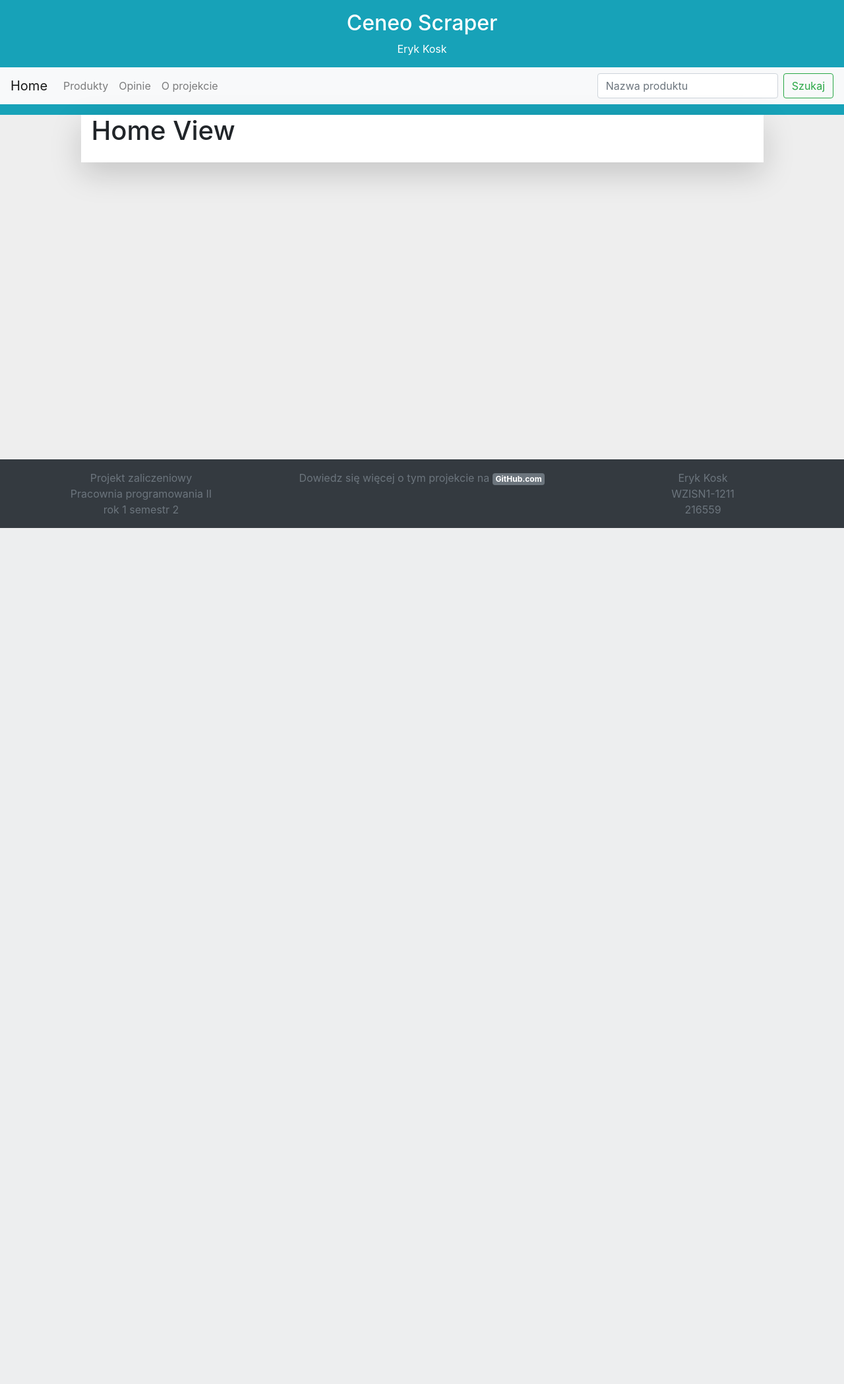
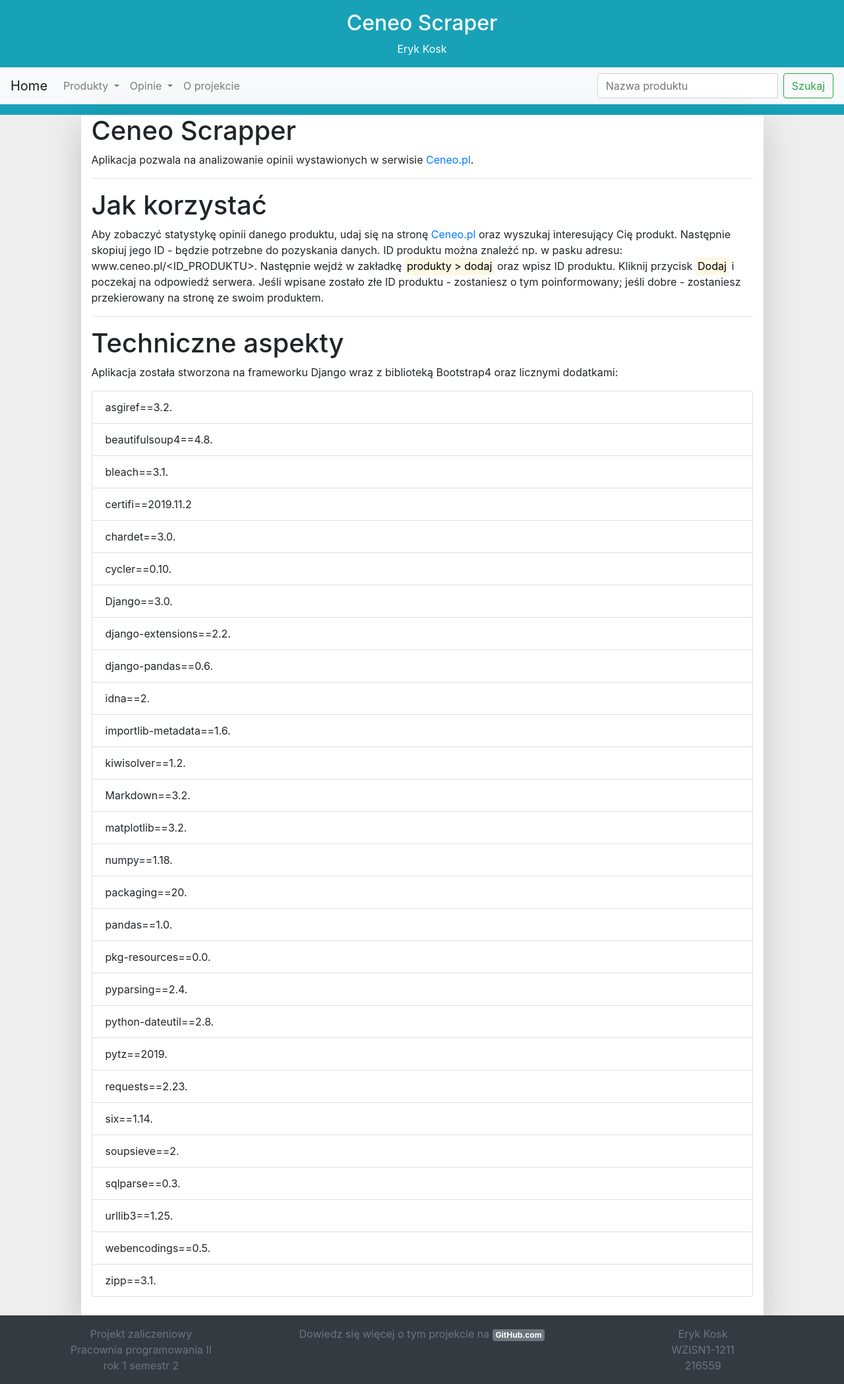
Before and after one commit to e-kosk/ceneo_scraper, a Django app: page / in a window 1280 px wide. Shown: the whole page at 66% size. Before the commit the page ends 800 px from the top, so only its background shows below. Run offline with Django 3.2, Linux system fonts and the light colour scheme; some libraries are stand-ins or nearby versions.

Commit message:
home page, about page

```diff
--- a/ceneo_scrapper/ceneo_scrapper/settings.py
+++ b/ceneo_scrapper/ceneo_scrapper/settings.py
@@ -105,7 +105,8 @@
 # Internationalization
 # https://docs.djangoproject.com/en/3.0/topics/i18n/
 
-LANGUAGE_CODE = 'en-us'
+# LANGUAGE_CODE = 'en-us'
+LANGUAGE_CODE = 'pl-pl'
 
 TIME_ZONE = 'UTC'
 
--- a/ceneo_scrapper/scrapper_app/templates/about.html
+++ b/ceneo_scrapper/scrapper_app/templates/about.html
@@ -5,5 +5,9 @@
 {% endblock %}
 
 {% block content %}
-    <h1>About View</h1>
+    <h1>O projekcie</h1>
+    <hr>
+    <p>
+        {{ md | safe }}
+    </p>
 {% endblock %}
--- a/ceneo_scrapper/scrapper_app/templates/home.html
+++ b/ceneo_scrapper/scrapper_app/templates/home.html
@@ -5,5 +5,32 @@
 {% endblock %}
 
 {% block content %}
-    <h1>Home View</h1>
+    <h1>Ceneo Scrapper</h1>
+    <p>
+        Aplikacja pozwala na analizowanie opinii wystawionych w serwisie <a href="https://www.ceneo.pl" target="_blank">Ceneo.pl</a>.
+    </p>
+
+    <hr>
+
+    <h1>Jak korzystać</h1>
+    <p>
+        Aby zobaczyć statystykę opinii danego produktu, udaj się na stronę <a href="https://www.ceneo.pl" target="_blank">Ceneo.pl</a>
+        oraz wyszukaj interesujący Cię produkt. Następnie skopiuj jego ID - będzie potrzebne do pozyskania danych.
+        ID produktu można znależć np. w pasku adresu: www.ceneo.pl/&lt;ID_PRODUKTU&gt;. Następnie wejdż w zakładkę
+        <mark>produkty &gt; dodaj</mark> oraz wpisz ID produktu. Kliknij przycisk <mark>Dodaj</mark> i poczekaj
+        na odpowiedź serwera. Jeśli wpisane zostało złe ID produktu - zostaniesz o tym poinformowany; jeśli dobre -
+        zostaniesz przekierowany na stronę ze swoim produktem.
+    </p>
+
+    <hr>
+
+    <h1>Techniczne aspekty</h1>
+    <p>
+        Aplikacja została stworzona na frameworku Django wraz z biblioteką Bootstrap4 oraz licznymi dodatkami:
+        <ul class="list-group">
+            {% for dependecy in dependencies %}
+                <li class="list-group-item">{{ dependecy }}</li>
+            {% endfor %}
+        </ul>
+    </p>
 {% endblock %}
--- a/ceneo_scrapper/scrapper_app/templates/main.html
+++ b/ceneo_scrapper/scrapper_app/templates/main.html
@@ -6,11 +6,16 @@
     <meta charset="UTF-8">
     <meta name="viewport" content="width=device-width, initial-scale=1, shrink-to-fit=no">
     <title>{% block title %}Ceneo Scrapper{% endblock %}</title>
-    <link rel="stylesheet" href="https://stackpath.bootstrapcdn.com/bootstrap/4.5.0/css/bootstrap.min.css" integrity="sha384-9aIt2nRpC12Uk9gS9baDl411NQApFmC26EwAOH8WgZl5MYYxFfc+NcPb1dKGj7Sk" crossorigin="anonymous">
+    <link rel="stylesheet" href="https://stackpath.bootstrapcdn.com/bootstrap/4.5.0/css/bootstrap.min.css"
+          integrity="sha384-9aIt2nRpC12Uk9gS9baDl411NQApFmC26EwAOH8WgZl5MYYxFfc+NcPb1dKGj7Sk" crossorigin="anonymous">
     <link rel="stylesheet" href="{% static 'scrapper_app/css/main.css' %}">
     <script src="{% static 'scrapper_app/js/jQuery.js' %}"></script>
-    <script src="https://stackpath.bootstrapcdn.com/bootstrap/4.5.0/js/bootstrap.min.js" integrity="sha384-OgVRvuATP1z7JjHLkuOU7Xw704+h835Lr+6QL9UvYjZE3Ipu6Tp75j7Bh/kR0JKI" crossorigin="anonymous"></script>
-    <script src="https://cdn.jsdelivr.net/npm/popper.js@1.16.0/dist/umd/popper.min.js" integrity="sha384-Q6E9RHvbIyZFJoft+2mJbHaEWldlvI9IOYy5n3zV9zzTtmI3UksdQRVvoxMfooAo" crossorigin="anonymous"></script>
+    <script src="https://stackpath.bootstrapcdn.com/bootstrap/4.5.0/js/bootstrap.min.js"
+            integrity="sha384-OgVRvuATP1z7JjHLkuOU7Xw704+h835Lr+6QL9UvYjZE3Ipu6Tp75j7Bh/kR0JKI"
+            crossorigin="anonymous"></script>
+    <script src="https://cdn.jsdelivr.net/npm/popper.js@1.16.0/dist/umd/popper.min.js"
+            integrity="sha384-Q6E9RHvbIyZFJoft+2mJbHaEWldlvI9IOYy5n3zV9zzTtmI3UksdQRVvoxMfooAo"
+            crossorigin="anonymous"></script>
     <script src="{% static 'scrapper_app/js/main.js' %}"></script>
     {% block extrastyle %}{% endblock %}
 </head>
@@ -22,7 +27,7 @@
             <p>Eryk Kosk</p>
         </div>
         <nav class="navbar navbar-expand-lg navbar-light bg-light">
-          <a class="navbar-brand" href="/">Home</a>
+            <a class="navbar-brand" href="/">Home</a>
             <button class="navbar-toggler" type="button" data-toggle="collapse" data-target="#navbarSupportedContent"
                     aria-controls="navbarSupportedContent" aria-expanded="false" aria-label="Toggle navigation">
                 <span class="navbar-toggler-icon"></span>
@@ -30,18 +35,33 @@
 
             <div class="collapse navbar-collapse" id="navbarSupportedContent">
                 <ul class="navbar-nav mr-auto">
-                    <li class="nav-item">
-                        <a class="nav-link" href="/products">Produkty</a>
+                    <li class="nav-item dropdown">
+                        <a class="nav-link dropdown-toggle" href="/products" id="navbarDropdownMenuLink" role="button"
+                           data-toggle="dropdown" aria-haspopup="true" aria-expanded="false">
+                            Produkty
+                        </a>
+                        <div class="dropdown-menu" aria-labelledby="navbarDropdownMenuLink">
+                            <a class="dropdown-item" href="/products">Pokaż wszystkie</a>
+                            <a class="dropdown-item" href="/products/add">Dodaj</a>
+                        </div>
                     </li>
-                    <li class="nav-item">
-                        <a class="nav-link" href="/opinions">Opinie</a>
+                    <li class="nav-item dropdown">
+                        <a class="nav-link dropdown-toggle" href="/opinions" id="navbarDropdownMenuLink" role="button"
+                           data-toggle="dropdown" aria-haspopup="true" aria-expanded="false">
+                            Opinie
+                        </a>
+                        <div class="dropdown-menu" aria-labelledby="navbarDropdownMenuLink">
+                            <a class="dropdown-item" href="/opinions">Pokaż wszystkie</a>
+                            <a class="dropdown-item" href="/products/add">Dodaj produkt</a>
+                        </div>
                     </li>
                     <li class="nav-item">
                         <a class="nav-link" href="/about">O projekcie</a>
                     </li>
                 </ul>
                 <form class="form-inline my-2 my-lg-0" method="get" action="/products">
-                    <input class="form-control mr-sm-2" type="search" placeholder="Nazwa produktu" aria-label="Search" name="search">
+                    <input class="form-control mr-sm-2" type="search" placeholder="Nazwa produktu" aria-label="Search"
+                           name="search">
                     <button class="btn btn-outline-success my-2 my-sm-0" type="submit">Szukaj</button>
                 </form>
             </div>
@@ -75,7 +95,8 @@
                     rok 1 semestr 2
                 </div>
                 <div class="col">
-                    Dowiedz się więcej o tym projekcie na <a href="https://www.github.com/e-kosk/ceneo_scraper/"><span class="badge badge-secondary bg-primary-hover">GitHub.com</span></a>
+                    Dowiedz się więcej o tym projekcie na <a href="https://www.github.com/e-kosk/ceneo_scraper/"><span
+                        class="badge badge-secondary bg-primary-hover">GitHub.com</span></a>
                 </div>
                 <div class="col">
                     Eryk Kosk<br>
--- a/ceneo_scrapper/scrapper_app/views.py
+++ b/ceneo_scrapper/scrapper_app/views.py
@@ -1,10 +1,13 @@
 import json
+import os
 
+import markdown
 from django.core import serializers
 from django.http import HttpResponseRedirect
 from django.shortcuts import render, redirect, get_object_or_404
 from django.urls import reverse
 from django.views import View
+from django.conf import settings
 
 from scrapper_app.form import AddProductForm
 from scrapper_app.analyzer import analyze_product
@@ -15,13 +18,24 @@
 class HomeView(View):
 
     def get(self, request):
-        return render(request, 'home.html')
+        with open(os.path.join(settings.BASE_DIR, 'requirements.txt')) as file:
+            context = {
+                'dependencies': [req[:-2] for req in file.readlines()]
+            }
+
+        return render(request, 'home.html', context=context)
 
 
 class AboutView(View):
 
     def get(self, request):
-        return render(request, 'about.html')
+        with open(os.path.join(os.path.dirname(settings.BASE_DIR), 'README.md')) as file:
+            md = markdown.Markdown()
+            context = {
+                'md': md.convert(file.read())
+            }
+
+        return render(request, 'about.html', context=context)
 
 
 class SelectProductView(View):
@@ -54,10 +68,11 @@
         form = AddProductForm(request.POST)
 
         if form.is_valid():
-            product = get_product(form.cleaned_data.get('product_id'))
+            product_id = form.cleaned_data.get('product_id')
+            product = get_product(product_id)
             if product:  # product exists in Ceneo system
                 get_opinions(product)
-                return HttpResponseRedirect(reverse('products'))
+                return redirect(reverse('product', kwargs={'product_id': product_id}))
             else:  # product with this id doesn't exist
                 form.add_error('product_id', 'Produkt o podanym ID nie istnieje.')
 
```
Also changed, not shown: ceneo_scrapper/requirements.txt (added, +28 -0 lines), README.md (added), ceneo_scrapper/db.sqlite3.
